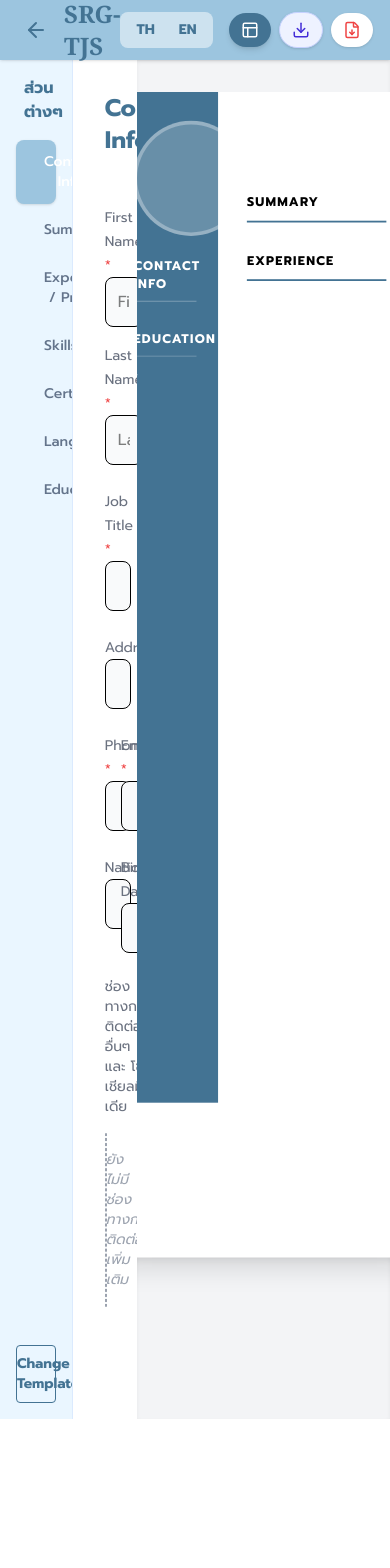
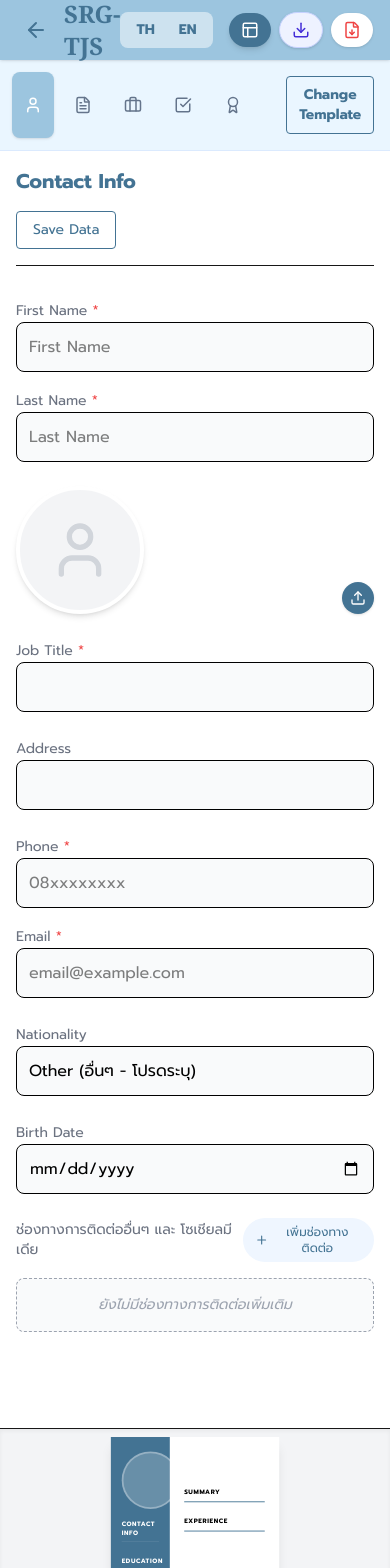
Before and after one commit to Jah24952/PJResume, a Next.js app: page /resume/create in a window 390 px wide. Shown: the top 1568 px of the page. Before the commit the page ends 1419 px from the top, so only its background shows below. Built offline with nearby package versions, Linux system fonts and the light colour scheme.

Commit message:
feat: implement hero section, admin layout, and resume creation workflow pages

```diff
--- a/src/app/admin/layout.tsx
+++ b/src/app/admin/layout.tsx
@@ -25,7 +25,7 @@ export default function AdminLayout({ children }: { children: React.ReactNode })
     const { user, logout } = useAuthStore()
     const router = useRouter()
     const pathname = usePathname()
-    const [isSidebarOpen, setIsSidebarOpen] = useState(true)
+    const [isSidebarOpen, setIsSidebarOpen] = useState(false)
     const [loading, setLoading] = useState(true)
 
     useEffect(() => {
--- a/src/app/resume/create/page.tsx
+++ b/src/app/resume/create/page.tsx
@@ -535,28 +535,28 @@ function ResumeCreateContent() {
         </div>
       </header>
 
-      <div className="flex flex-1 overflow-hidden print:block print:overflow-visible">
-        {/* Left Sidebar Navigation */}
-        <aside className="w-[280px] bg-[#EAF6FF] border-r border-blue-100 flex flex-col overflow-y-auto print:hidden">
-          <div className="p-4">
-            <div className="text-[#437393] font-bold mb-4 flex items-center gap-2">
+      <div className="flex flex-col lg:flex-row flex-1 overflow-hidden print:block print:overflow-visible">
+        {/* Left/Top Sidebar Navigation */}
+        <aside className="w-full lg:w-[280px] bg-[#EAF6FF] lg:border-r border-b border-blue-100 flex flex-row lg:flex-col overflow-x-auto lg:overflow-y-auto print:hidden shrink-0 z-10">
+          <div className="p-4 hidden lg:block pb-2 lg:pb-4">
+            <div className="text-[#437393] font-bold flex items-center gap-2">
               <Layout size={20} /> ส่วนต่างๆ
             </div>
-            <div className="space-y-1">
+          </div>
+          <div className="flex flex-row lg:flex-col gap-2 lg:gap-0 space-y-0 lg:space-y-1 p-3 lg:px-4 lg:pb-4 overflow-x-auto">
             {menuItems.map(item => (
               <button
                 key={item.id}
                 onClick={() => setActiveSection(item.id)}
-                  className={`w-full flex items-center gap-3 px-4 py-3 rounded-lg text-sm font-medium transition-colors ${activeSection === item.id
+                className={`flex items-center gap-2 lg:gap-3 px-3 lg:px-4 py-2 lg:py-3 rounded-lg text-xs lg:text-sm font-medium transition-colors whitespace-nowrap shrink-0 lg:w-full ${activeSection === item.id
                   ? 'bg-[#9CC5DF] text-white shadow-sm'
                   : 'text-[#64748b] hover:bg-[#DCF1FF]/50'
                   }`}
               >
-                  <item.icon size={18} />
-                  {item.label}
+                <item.icon size={18} className="shrink-0" />
+                <span className="hidden sm:inline lg:inline">{item.label}</span>
               </button>
             ))}
-            </div>
           </div>
 
           {/* Color / Template Preview (Placeholder) */}
@@ -568,10 +568,10 @@ function ResumeCreateContent() {
         </aside>
 
         {/* Main Form Area */}
-        <main className="flex-1 overflow-y-auto bg-white p-8 print:hidden">
+        <main className="flex-1 overflow-y-auto bg-white p-4 md:p-8 print:hidden order-1 lg:order-none">
           <div className="max-w-2xl mx-auto space-y-8 pb-20">
-            <div className="flex justify-between items-center border-b pb-4">
-              <h1 className="text-2xl font-bold text-[#437393]">
+            <div className="flex flex-col md:flex-row md:justify-between items-start md:items-center gap-4 border-b pb-4">
+              <h1 className="text-xl md:text-2xl font-bold text-[#437393]">
                 {menuItems.find(m => m.id === activeSection)?.label}
               </h1>
               <div className="flex items-center gap-3">
@@ -586,7 +586,7 @@ function ResumeCreateContent() {
             {/* 1. Contact Info */}
             {activeSection === 'contact' && (
               <div className="space-y-6 animate-in fade-in slide-in-from-bottom-4 duration-500">
-                <div className="grid grid-cols-[1fr_auto] gap-6">
+                <div className="grid grid-cols-1 sm:grid-cols-[1fr_auto] gap-6">
                   <div className="space-y-4">
                     <div>
                       <label className="text-sm text-gray-500">{t('field.firstName', data.resumeLanguage as 'en' | 'th')} <span className="text-red-500">*</span></label>
@@ -643,7 +643,7 @@ function ResumeCreateContent() {
                   {errors.jobTitle && <p className="text-red-500 text-xs mt-1">{errors.jobTitle}</p>}
                 </div>
                 <div><label className="text-sm text-gray-500">{t('field.address', data.resumeLanguage as 'en' | 'th')}</label><input className="w-full p-3 border rounded-lg bg-gray-50 text-black" value={data.address || ''} onChange={e => update('address', e.target.value)} /></div>
-                <div className="grid grid-cols-2 gap-4">
+                <div className="grid grid-cols-1 sm:grid-cols-2 gap-4">
                   <div>
                     <label className="text-sm text-gray-500">{t('field.phone', data.resumeLanguage as 'en' | 'th')} <span className="text-red-500">*</span></label>
                     <input className={`w-full p-3 border rounded-lg bg-gray-50 text-black ${errors.phone ? 'border-red-500' : ''}`} value={data.phone} onChange={e => {
@@ -667,7 +667,7 @@ function ResumeCreateContent() {
                     {errors.email && <p className="text-red-500 text-xs mt-1">{errors.email}</p>}
                   </div>
                 </div>
-                <div className="grid grid-cols-2 gap-4">
+                <div className="grid grid-cols-1 sm:grid-cols-2 gap-4">
                   <div>
                     <label className="text-sm text-gray-500">{t('field.nationality', data.resumeLanguage as 'en' | 'th')}</label>
                     <select
@@ -795,7 +795,7 @@ function ResumeCreateContent() {
                       </select>
                     </div>
 
-                    <div className="grid grid-cols-2 gap-4 mb-4">
+                    <div className="grid grid-cols-1 sm:grid-cols-2 gap-4 mb-4">
                       <div><label className="text-sm text-gray-500">{posLabel}</label><input className="w-full p-2 border rounded bg-gray-50 text-black" value={exp.position || ''} onChange={e => updateItem('experience', exp.id, { ...exp, position: e.target.value })} /></div>
                       <div><label className="text-sm text-gray-500">{compLabel}</label><input className="w-full p-2 border rounded bg-gray-50 text-black" value={exp.company || ''} onChange={e => updateItem('experience', exp.id, { ...exp, company: e.target.value })} /></div>
                     </div>
@@ -824,7 +824,7 @@ function ResumeCreateContent() {
                 {data.education.map(edu => (
                   <div key={edu.id} className="bg-white border rounded-lg p-6 relative shadow-sm group">
                     <button onClick={() => removeItem('education', edu.id)} className="absolute top-4 right-4 text-gray-400 hover:text-red-500 opacity-0 group-hover:opacity-100 transition-opacity"><Trash2 size={18} /></button>
-                    <div className="grid grid-cols-2 gap-4 mb-4">
+                    <div className="grid grid-cols-1 sm:grid-cols-2 gap-4 mb-4">
                       <div>
                         <label className="text-sm text-gray-500">{data.resumeLanguage === 'th' ? 'วุฒิการศึกษา' : 'Degree'}</label>
                         <select
@@ -1064,13 +1064,13 @@ function ResumeCreateContent() {
             {activeSection === 'certifications' && (
               <div className="space-y-6 animate-in fade-in slide-in-from-bottom-4 duration-500">
                 {data.certifications.map(cert => (
-                  <div key={cert.id} className="bg-white border rounded-lg p-4 flex gap-4 items-center relative group">
+                  <div key={cert.id} className="bg-white border rounded-lg p-4 flex flex-col sm:flex-row gap-4 items-start sm:items-center relative group">
                     <button onClick={() => removeItem('certifications', cert.id)} className="absolute top-4 right-4 text-gray-400 hover:text-red-500 opacity-0 group-hover:opacity-100 transition-opacity"><Trash2 size={18} /></button>
-                    <div className="flex-1">
+                    <div className="flex-1 w-full">
                       <label className="text-sm text-gray-500">{data.resumeLanguage === 'en' ? 'Certification Name' : 'ชื่อใบรับรอง / หลักสูตร'}</label>
                       <input className="w-full p-2 border rounded bg-gray-50 text-black" value={cert.name || ''} onChange={e => updateItem('certifications', cert.id, { ...cert, name: e.target.value })} />
                     </div>
-                    <div className="w-1/3">
+                    <div className="w-full sm:w-1/3">
                       <label className="text-sm text-gray-500">{data.resumeLanguage === 'en' ? 'Year' : 'ปีที่ได้รับ'}</label>
                       <input className="w-full p-2 border rounded bg-gray-50 text-black" value={cert.year || ''} onChange={e => updateItem('certifications', cert.id, { ...cert, year: e.target.value })} placeholder="YYYY" />
                     </div>
@@ -1084,9 +1084,11 @@ function ResumeCreateContent() {
         </main>
 
         {/* Right Preview Area */}
-        <div className="w-[800px] bg-gray-100 p-8 overflow-y-auto flex justify-center shadow-inner relative z-0 print:w-full print:p-0 print:bg-white print:overflow-visible print:block print:shadow-none">
-          <div id="resume-preview-container" className="bg-white shadow-xl min-h-[1123px] w-[794px] origin-top scale-90 print:scale-100 print:w-full print:shadow-none print:transform-none print:m-0 print:h-auto print:min-h-full">
+        <div className="w-full lg:w-[800px] h-1/2 lg:h-auto border-t lg:border-t-0 bg-gray-100 p-2 md:p-8 overflow-y-auto flex justify-center shadow-inner relative z-0 print:w-full print:p-0 print:bg-white print:overflow-visible print:block print:shadow-none order-2 lg:order-none">
+          <div className="w-full max-w-[794px] overflow-x-auto sm:overflow-visible flex justify-center lg:block">
+            <div id="resume-preview-container" className="bg-white shadow-xl min-h-[1123px] w-[794px] origin-top scale-[0.45] sm:scale-75 lg:scale-90 print:scale-100 print:w-full print:shadow-none print:transform-none print:m-0 print:h-auto print:min-h-full">
               <ResumePreview ref={previewRef} />
+            </div>
           </div>
         </div>
 
--- a/src/app/resume/setup/page.tsx
+++ b/src/app/resume/setup/page.tsx
@@ -102,7 +102,7 @@ export default function SetupPage() {
                     <div className="text-center mb-10">
                         <h2 className="text-2xl font-bold text-[#437393] mb-3">คุณต้องการสร้างเรซูเม่ภาษาอะไร?</h2>
                     </div>
-                    <div className="flex justify-center gap-8">
+                    <div className="flex flex-col sm:flex-row justify-center gap-4 sm:gap-8">
                         {[
                             { id: 'th', label: 'ภาษาไทย', sub: 'สร้างเรซูเม่ภาษาไทย' },
                             { id: 'en', label: 'English', sub: 'Create a resume in English' },
@@ -110,7 +110,7 @@ export default function SetupPage() {
                             <button
                                 key={item.id}
                                 onClick={() => handleSelect('resumeLanguage', item.id)}
-                                className={`w-56 p-10 rounded-2xl border-2 flex flex-col items-center text-center transition-all duration-300 group hover:-translate-y-1 ${selections.resumeLanguage === item.id
+                                className={`w-full sm:w-56 p-8 sm:p-10 rounded-2xl border-2 flex flex-col items-center text-center transition-all duration-300 group hover:-translate-y-1 ${selections.resumeLanguage === item.id
                                     ? 'border-[#437393] bg-blue-50/50 shadow-md ring-2 ring-[#437393] ring-offset-2'
                                     : 'border-slate-100 bg-white hover:border-blue-200 hover:shadow-lg'
                                     }`}
--- a/src/components/HeroSection.tsx
+++ b/src/components/HeroSection.tsx
@@ -6,7 +6,7 @@ export default function HeroSection() {
     return (
         <section className="w-full max-w-7xl mx-auto px-4 py-16 flex flex-col md:flex-row items-center gap-12">
             <div className="flex-1 space-y-6 text-center md:text-left">
-                <h1 className="text-6xl font-bold text-slate-700">Resume</h1>
+                <h1 className="text-4xl md:text-6xl font-bold text-slate-700">Resume</h1>
                 <h2 className="text-3xl text-slate-500 font-normal">ทำเรซูเม่สอนไลน์ฟรี</h2>
 
                 <div className="pt-4">
```
Also changed, not shown: src/app/resume/templates/page.tsx (+6 -6 lines). Lines whose indentation alone changed are shown as unchanged.
